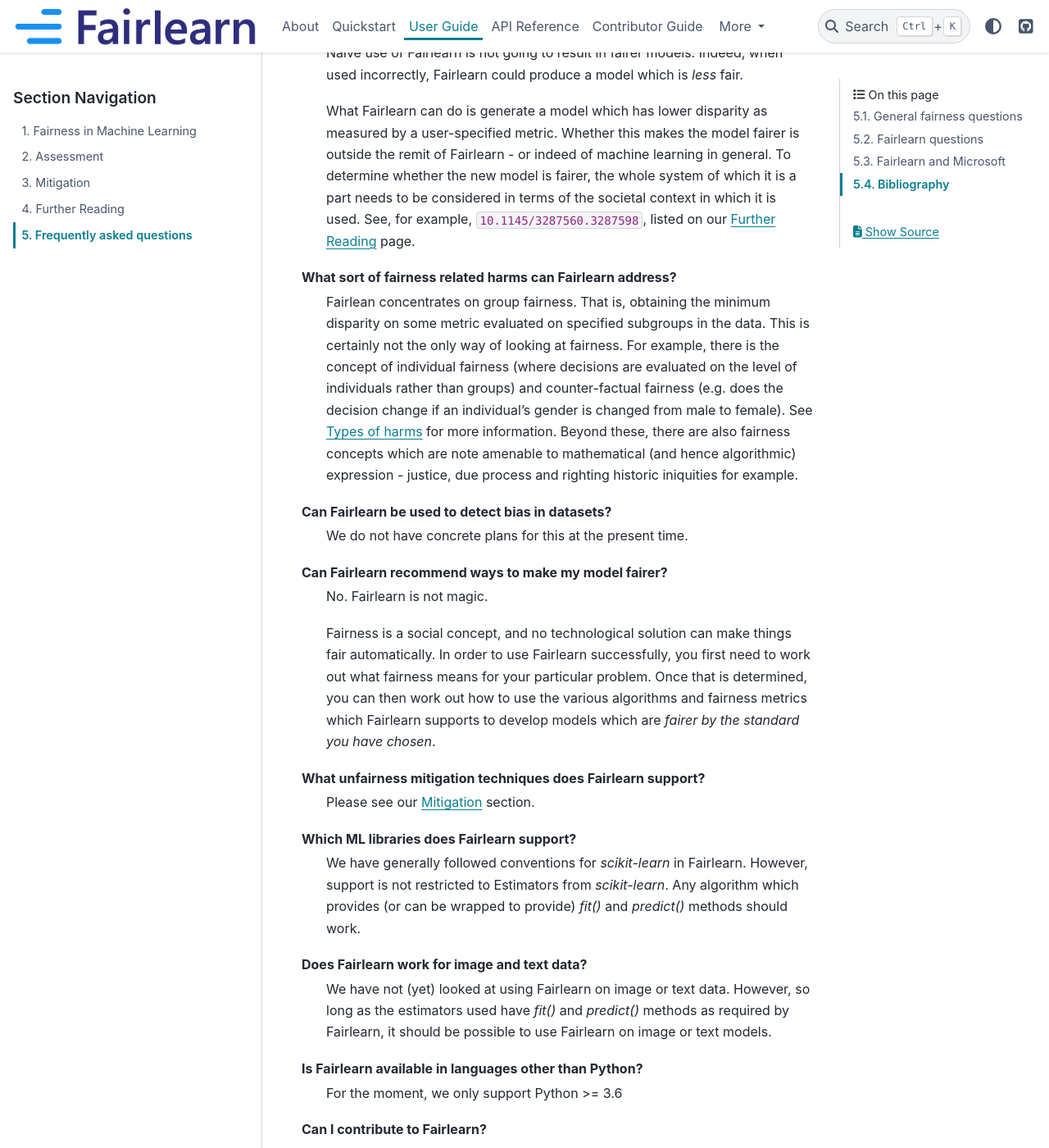
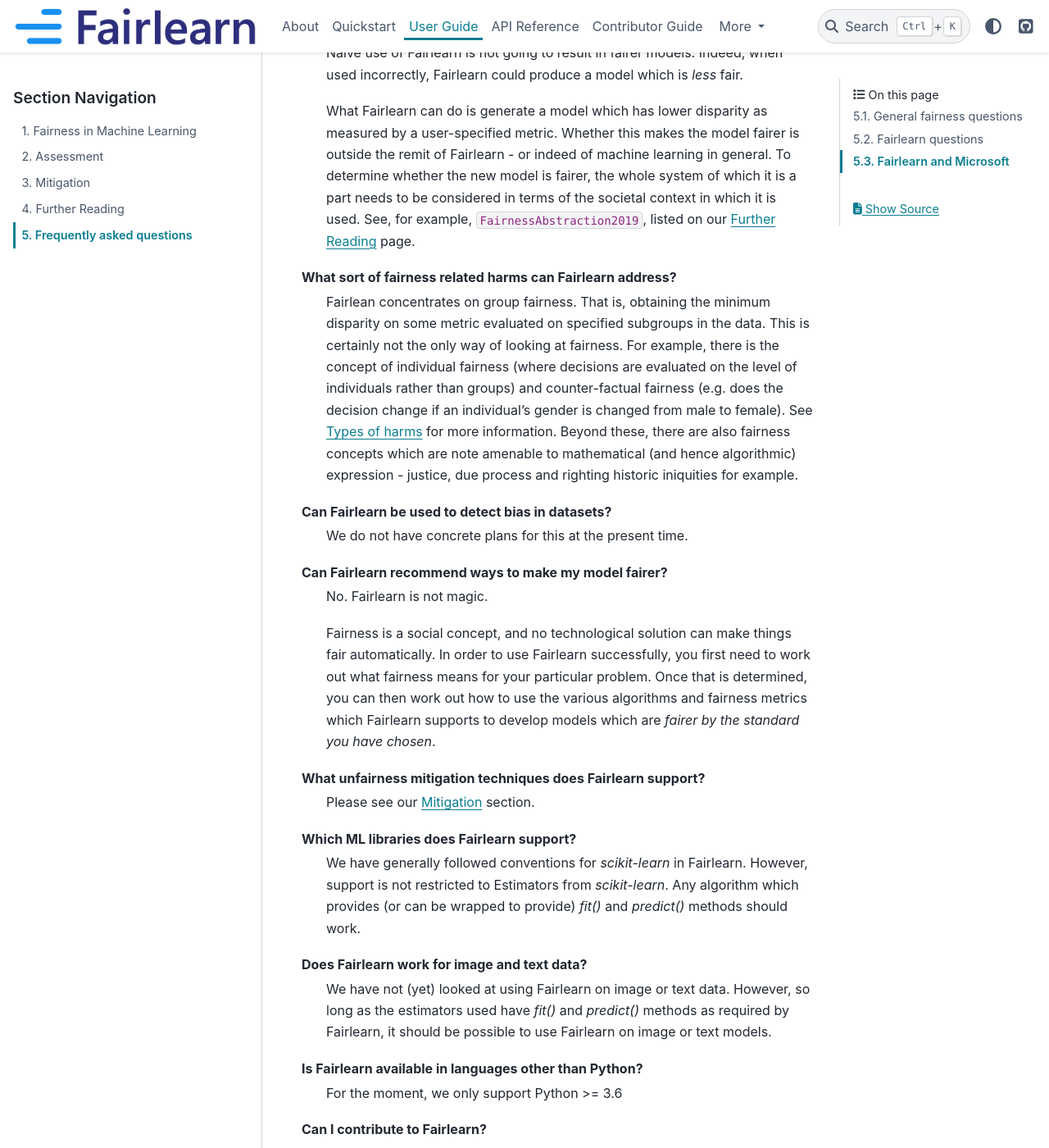
Before and after one commit to fairlearn/fairlearn, a Sphinx documentation site: the page built from docs/user_guide/faq.rst, in a window 1280 px wide and 1400 px high, scrolled down 1217 px. Shown: the whole window at 82% size. Built offline with Sphinx 7.4.7 and the PyData theme 0.15.4, drawn with Linux system fonts in a browser that asks for light colours; pages that are not in the unit, such as notebooks, are missing from menus; cross-references to code outside the pages are shown as plain code; some of the changed lines change nothing that is shown.

Commit message:
Revert "Fix citations"
This reverts commit 3556fa6b80765bc32188fa6d1f6c4c3c3ed54c09.

Signed-off-by: Richard Edgar <riedgar@microsoft.com>

```diff
--- a/docs/references.bib
+++ b/docs/references.bib
@@ -1,31 +1,14 @@
-@inproceedings{10.1145/3287560.3287598,
-author = {Selbst, Andrew D. and Boyd, Danah and Friedler, Sorelle A. and Venkatasubramanian, Suresh and Vertesi, Janet},
-title = {Fairness and Abstraction in Sociotechnical Systems},
-year = {2019},
-isbn = {9781450361255},
-publisher = {Association for Computing Machinery},
-address = {New York, NY, USA},
-url = {https://doi.org/10.1145/3287560.3287598},
-doi = {10.1145/3287560.3287598},
-booktitle = {Proceedings of the Conference on Fairness, Accountability, and Transparency},
-pages = {59–68},
-numpages = {10},
-keywords = {Sociotechnical Systems, Interdisciplinary, Fairness-aware Machine Learning},
-location = {Atlanta, GA, USA},
-series = {FAT* ’19}
+@inproceedings{FairnessAbstraction2019,
+    title={Fairness and Abstraction in Sociotechnical Systems},
+    author={Andrew D. Selbst and Danah Boyd and Sorelle Friedler and Suresh Venkatasubramanian and Janet Vertesi},
+    year={2019},
+    series={ACM Conference on Fairness, Accountability, and Transparency}
 }
-@inproceedings{10.1145/2090236.2090255,
-author = {Dwork, Cynthia and Hardt, Moritz and Pitassi, Toniann and Reingold, Omer and Zemel, Richard},
-title = {Fairness through Awareness},
-year = {2012},
-isbn = {9781450311151},
-publisher = {Association for Computing Machinery},
-address = {New York, NY, USA},
-url = {https://doi.org/10.1145/2090236.2090255},
-doi = {10.1145/2090236.2090255},
-booktitle = {Proceedings of the 3rd Innovations in Theoretical Computer Science Conference},
-pages = {214–226},
-numpages = {13},
-location = {Cambridge, Massachusetts},
-series = {ITCS ’12}
+@misc{dwork2011fairness,
+    title={Fairness Through Awareness},
+    author={Cynthia Dwork and Moritz Hardt and Toniann Pitassi and Omer Reingold and Rich Zemel},
+    year={2011},
+    eprint={1104.3913},
+    archivePrefix={arXiv},
+    primaryClass={cs.CC}
 }
--- a/docs/user_guide/faq.rst
+++ b/docs/user_guide/faq.rst
@@ -52,7 +52,7 @@
     machine learning in general.
     To determine whether the new model is fairer, the whole system of which it is a part
     needs to be considered in terms of the societal context in which it is used.
-    See, for example, :cite:`10.1145/3287560.3287598`,
+    See, for example, :cite:`FairnessAbstraction2019`,
     listed on our :ref:`further_reading` page.
 
 What sort of fairness related harms can Fairlearn address?
@@ -111,7 +111,4 @@
 What is the relationship between Fairlearn and Microsoft?
     Fairlearn has grown from a project at Microsoft Research in New York City.
 
-Bibliography
-------------
-
-.. bibliography:: ../references.bib
+.. bibliography:: references.bib
```
